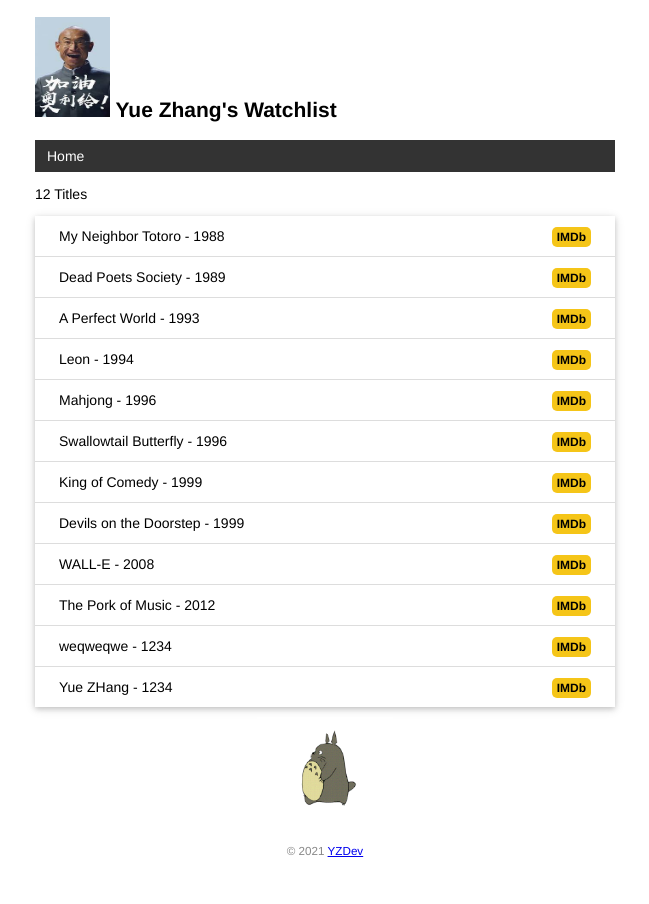
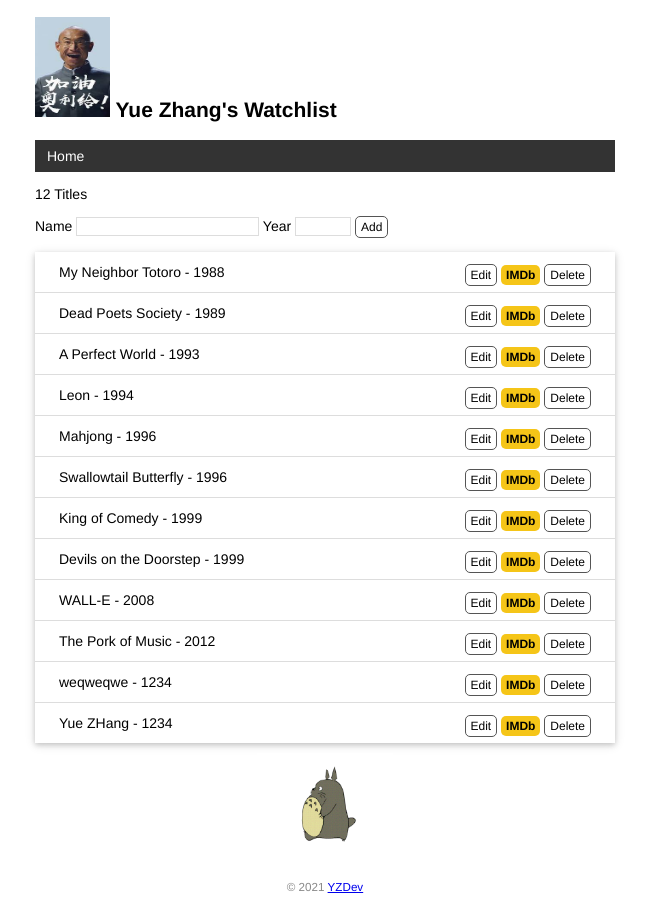
Before and after one commit to zhangyue66/AutomationWebServer, a Flask app: page / in a window 1280 px wide. Shown: the whole page, without its empty margins (315-964 px from the left). Before the commit the page ends 857 px from the top, so only its background shows below. Run offline with Flask 2, Linux system fonts and the light colour scheme; data comes from the database, SQL or seed files in the repository; both versions use the stored data as it was after the commit.

Commit message:
Section 7

```diff
--- a/app.py
+++ b/app.py
@@ -1,4 +1,4 @@
-from flask import Flask,render_template
+from flask import Flask, render_template, request, url_for, flash, redirect
 from flask_sqlalchemy import SQLAlchemy
 import click
 
@@ -12,6 +12,7 @@ else:
     prefix = "sqlite:////"
 
 app = Flask(__name__)
+app.config["SECRET_KEY"] = "dev"
 app.config["SQLALCHEMY_DATABASE_URI"] = prefix + os.path.join(app.root_path,"data.db")
 app.config["SQLALCHEMY_TRACK_MODIFICATIONS"] = False # shutdown the monitor for Model
 
@@ -64,8 +65,23 @@ def forge():
 
 
 
-@app.route('/')
+@app.route('/',methods=["GET","POST"])
 def index():
+    #print(request.method)
+    if request.method == "POST":
+        title = request.form.get("title")
+        year = request.form.get("year")
+
+        # validate data
+        if not title or not year or len(year) > 4 or len(title) > 60:
+            flash("Invalid input.")
+            return redirect(url_for("index")) # ridrect to main page
+        #if data is valid
+        movie = Movie(title=title,year=year)
+        db.session.add(movie)
+        db.session.commit()
+        flash("Item created successful in Databse!")
+        return redirect(url_for("index"))
 
     movies = Movie.query.all()
     return render_template("index.html",movies=movies)
@@ -81,7 +97,33 @@ def inject_user():
     user = User.query.first()
     return dict(user=user) # return {'user': user}
 
+@app.route('/movie/edit/<int:movie_id>', methods=['GET', 'POST'])
+def edit(movie_id):
+    movie = Movie.query.get_or_404(movie_id)
 
+    if request.method == 'POST':  # 处理编辑表单的提交请求
+        title = request.form['title']
+        year = request.form['year']
+
+        if not title or not year or len(year) != 4 or len(title) > 60:
+            flash('Invalid input.')
+            return redirect(url_for('edit', movie_id=movie_id))  # 重定向回对应的编辑页面
+
+        movie.title = title  # 更新标题
+        movie.year = year  # 更新年份
+        db.session.commit()  # 提交数据库会话
+        flash('Item updated.')
+        return redirect(url_for('index'))  # 重定向回主页
+
+    return render_template('edit.html', movie=movie)
+
+@app.route('/movie/delete/<int:movie_id>', methods=['POST'])  # 限定只接受 POST 请求
+def delete(movie_id):
+    movie = Movie.query.get_or_404(movie_id)  # 获取电影记录
+    db.session.delete(movie)  # 删除对应的记录
+    db.session.commit()  # 提交数据库会话
+    flash('Item deleted.')
+    return redirect(url_for('index'))  # 重定向回主页
 
 if __name__ == "__main__":
     app.run()
--- /dev/null
+++ b/read.py
@@ -0,0 +1,5 @@
+from flask_sqlalchemy import SQLAlchemy
+
+from app import Movie
+
+yz = Movie()
--- a/static/style.css
+++ b/static/style.css
@@ -85,3 +85,49 @@ nav li a:hover {
     border-radius: 5px;
     padding: 3px 5px;
 }
+
+/* 覆盖某些浏览器对 input 元素定义的字体 */
+input[type=submit] {
+    font-family: inherit;
+}
+
+input[type=text] {
+    border: 1px solid #ddd;
+}
+
+input[name=year] {
+    width: 50px;
+}
+
+.btn {
+    font-size: 12px;
+    padding: 3px 5px;
+    text-decoration: none;
+    cursor: pointer;
+    background-color: white;
+    color: black;
+    border: 1px solid #555555;
+    border-radius: 5px;
+}
+
+.btn:hover {
+    text-decoration: none;
+    background-color: black;
+    color: white;
+    border: 1px solid black;
+}
+
+.alert {
+    position: relative;
+    padding: 7px;
+    margin: 7px 0;
+    border: 1px solid transparent;
+    color: #004085;
+    background-color: #cce5ff;
+    border-color: #b8daff;
+    border-radius: 5px;
+}
+
+.inline-form {
+    display: inline;
+}
--- a/templates/base.html
+++ b/templates/base.html
@@ -10,6 +10,9 @@
     {% endblock %}
 </head>
 <body>
+{% for message in get_flashed_messages() %}
+    <div class="alert">{{ message }}</div>
+{% endfor %}
 <h2>
     <img alt="Avatar" class="avatar" src="{{ url_for('static', filename='images/aoligei.jfif') }}">
     {{ user.name }}'s Watchlist
--- a/templates/index.html
+++ b/templates/index.html
@@ -2,12 +2,23 @@
 
 {% block content %}
 <p>{{ movies|length }} Titles</p>
+<form method="post">
+    Name <input type="text" name="title" autocomplete="off" required>
+    Year <input type="text" name="year" autocomplete="off" required>
+    <input class="btn" type="submit" name="submit" value="Add">
+</form>
 <ul class="movie-list">
   {% for movie in movies %}
   <li>{{ movie.title }} - {{ movie.year }}
     <span class="float-right">
+            <a class="btn" href="{{ url_for('edit', movie_id=movie.id) }}">Edit</a>
             <a class="imdb" href="https://www.imdb.com/find?q={{ movie.title }}" target="_blank" title="Find this movie on IMDb">IMDb</a>
-        </span>
+            <form class="inline-form" method="post" action="{{ url_for('delete', movie_id=movie.id) }}">
+                <input class="btn" type="submit" name="delete" value="Delete" onclick="return confirm('Are you sure?')">
+            </form>
+    </span>
+
+
   </li>
   {% endfor %}
 </ul>
```
Also changed, not shown: templates/edit.html (added, +10 -0 lines), data.db.
